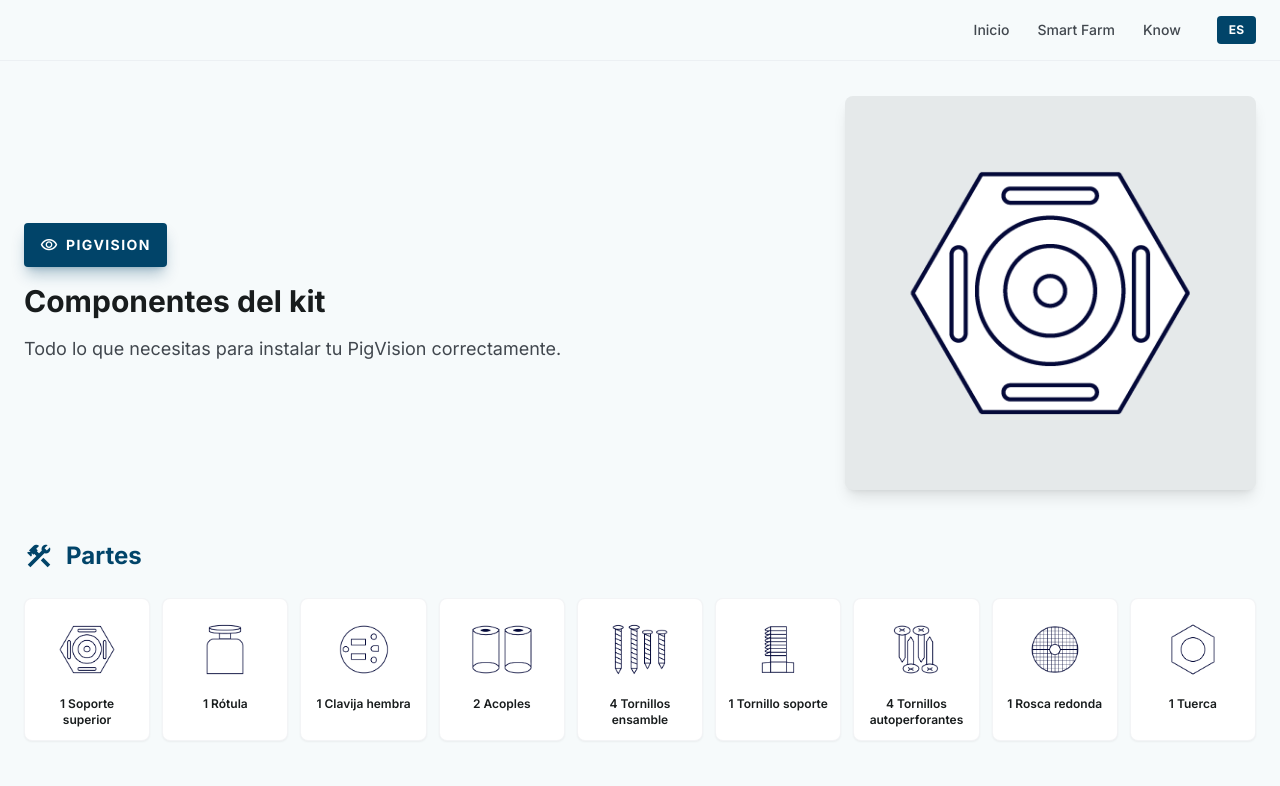
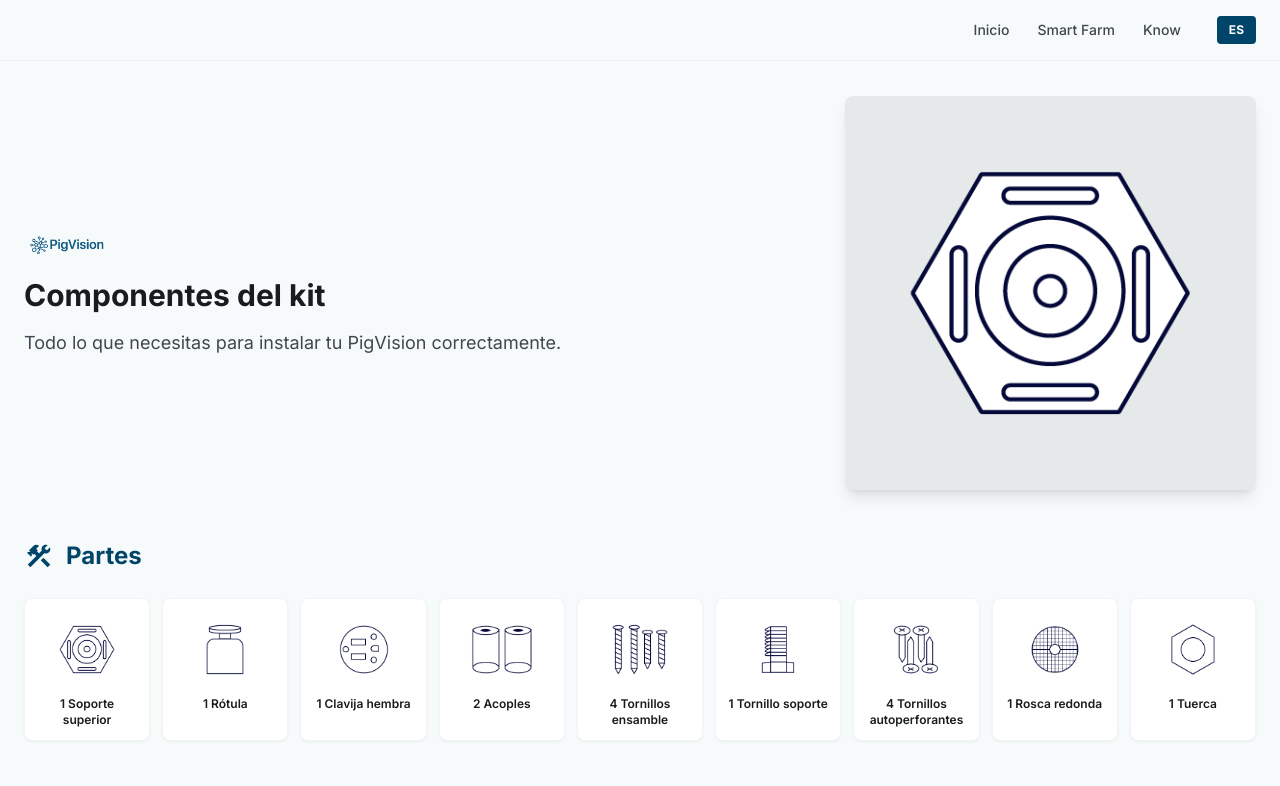
Before and after one commit to ComunicacionesAX/LandingPigVision, a plain HTML site: page componentes.html in a window 1280 px wide. Shown: the top 786 px of the page. Drawn offline with nearby package versions, Linux system fonts and the light colour scheme.

Commit message:
Replace PigVision text badge with LogoPigVision.png on all pages

```diff
--- a/componentes.html
+++ b/componentes.html
@@ -101,10 +101,7 @@
         <section class="mb-12">
             <div class="flex flex-col lg:flex-row gap-8 items-center">
                 <div class="flex-1">
-                    <span class="inline-flex items-center gap-2 px-4 py-2 bg-primary text-white text-sm font-bold tracking-widest uppercase rounded-lg shadow-lg shadow-primary/30 mb-4">
-                        <span class="material-symbols-outlined text-lg">visibility</span>
-                        PigVision
-                    </span>
+                    <img src="LogoPigVision.png" alt="PigVision" class="h-8 mb-4">
                     <h2 class="text-3xl font-bold text-on-surface mb-4">Componentes del kit</h2>
                     <p class="text-on-surface-variant text-lg">
                         Todo lo que necesitas para instalar tu PigVision correctamente.
```
Also changed, not shown: configuracion.html (+1 -4 lines), index.html (+1 -4 lines), instalacion.html (+1 -4 lines), mantenimiento.html (+1 -4 lines), LogoAsimetrix.png (added), LogoPigVision.png (added), logo-horizontal.svg (deleted).
